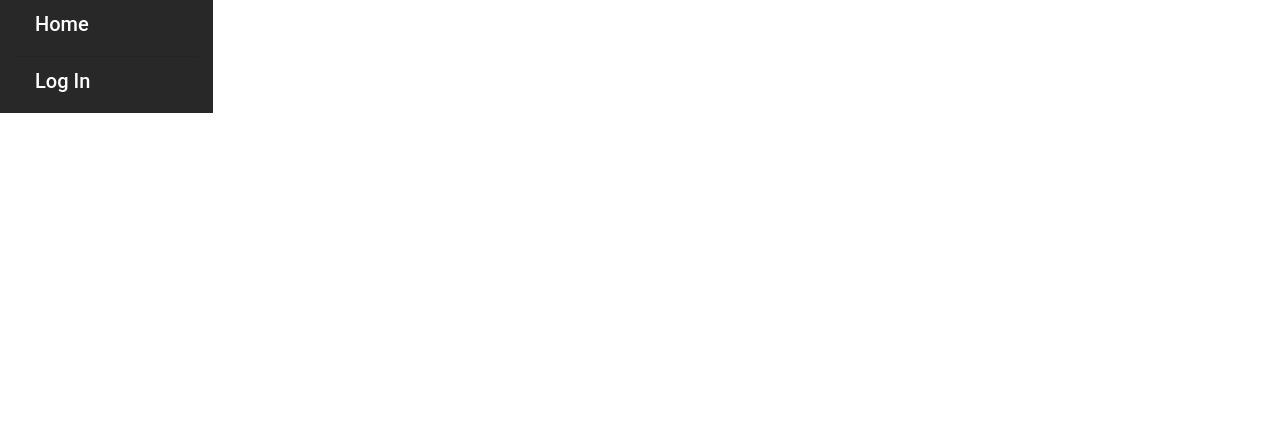
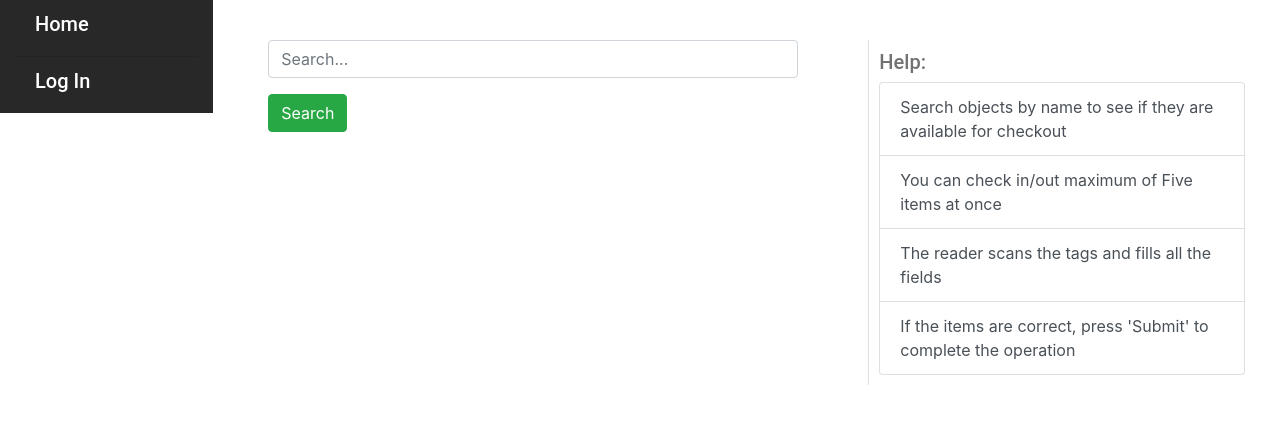
Before and after one commit to AliShahram/RFID-Library-Management-System, a Django app: page / in a window 1280 px wide. Shown: the part 96-520 px from the top of the page. Run offline with Django 3.2, Linux system fonts and the light colour scheme; some libraries are stand-ins or nearby versions.

Commit message:
added user search bar

```diff
--- a/RFID/static/RFID/style.css
+++ b/RFID/static/RFID/style.css
@@ -71,7 +71,9 @@ a:hover {
   background: black;
 }
 
-
+.user_search {
+  width: 100px;
+}
 
 
 
--- a/RFID/templates/registration/login.html
+++ b/RFID/templates/registration/login.html
@@ -26,7 +26,7 @@
             {{ form |crispy }}
             <button type="submit" class="btn btn-success">Login</button>
           </form>
-          <a href="{% url 'index' %}" class="btn btn-success">Back</a>
+          <a href="{% url 'UserHomePage' %}" class="btn btn-success">Back</a>
         </div>
       </div>
     </div>
--- a/RFID/views.py
+++ b/RFID/views.py
@@ -4,9 +4,9 @@ from django.shortcuts import render, get_object_or_404, redirect
 from django.core.exceptions import ObjectDoesNotExist
 from django.http import HttpResponse
 from django.contrib.auth.mixins import LoginRequiredMixin
+from django.views import View
 
 #Local imports
-from django.views import View
 from RFID.forms import *
 from RFID.models import *
 from .filters import *
--- /dev/null
+++ b/student/choices.py
@@ -0,0 +1,6 @@
+OBJ_LOCATION_CHOICES = (
+    ('', ("--  Location")),
+    ('H', ("Hopper")),
+    ('T', ("Turing")),
+
+)
--- /dev/null
+++ b/student/forms.py
@@ -0,0 +1,11 @@
+#Django imports
+from django import forms
+from django.forms import ModelForm, TextInput, Form
+
+#Local Imports
+from .choices import *
+
+
+class SearchBar(forms.Form):
+    name = forms.CharField(max_length=50, label='', required=False,
+    widget=forms.TextInput(attrs={'class':'form-field', 'placeholder': 'Search...'}))
--- /dev/null
+++ b/student/static/student/style.css
@@ -0,0 +1,60 @@
+h1,
+h2,
+h3,
+h4,
+h5,
+h6{
+  font-family: "Roboto",sans-serif;
+
+}
+
+/* ----- Base HTML Page ------ */
+
+.header {
+  background-color: 	#A52A2A;
+  color: black;
+  padding: 10px;
+}
+
+.header-title {
+  padding: 10px;
+}
+
+.full-width {
+  width: 100%;
+  margin: 0px;
+  padding: 0px;
+}
+
+.side-bar {
+  background-color: #282828;
+  height: 100%;
+}
+
+.side-bar-buttons {
+  color: white;
+  background-color: #282828;
+}
+
+a:hover {
+  color: black;
+}
+
+
+/* ----- Home Page ---- */
+
+.search-help {
+  margin-top: 40px;
+  margin-right: 10px;
+  padding: 10px;
+  color: #727272;
+}
+
+.search-box {
+  margin: 40px;
+
+}
+
+.user_search {
+  max-width: 150px;
+}
--- a/student/templates/student/home.html
+++ b/student/templates/student/home.html
@@ -1,4 +1,5 @@
 {% load static %}
+{% load crispy_forms_tags %}
 
 
 <html>
@@ -10,7 +11,7 @@
   <link rel="stylesheet" href="https://stackpath.bootstrapcdn.com/bootstrap/4.1.3/css/bootstrap.min.css" integrity="sha384-MCw98/SFnGE8fJT3GXwEOngsV7Zt27NXFoaoApmYm81iuXoPkFOJwJ8ERdknLPMO" crossorigin="anonymous">
 
   <!-- Custom CSS -->
-  <link rel="stylesheet" type="text/css" href="{% static 'RFID/style.css' %}">
+  <link rel="stylesheet" type="text/css" href="{% static 'student/style.css' %}">
 
   <!-- Font Awesome JS -->
   <script defer src="https://use.fontawesome.com/releases/v5.0.13/js/solid.js" integrity="sha384-tzzSw1/Vo+0N5UhStP3bvwWPq+uvzCMfrN1fEFe+xBmv1C/AtVX5K0uZtmcHitFZ" crossorigin="anonymous"></script>
@@ -35,13 +36,59 @@
       <div class="row">
         <div class="col-sm-2 side-bar">
           <div class="list-group list-group-flush">
-            <a href="{% url 'index' %}" class="list-group-item side-bar-buttons">
+            <a href="{% url 'UserHomePage' %}" class="list-group-item side-bar-buttons">
               <h5>Home</h5></a>
             <a href="{% url 'login' %}" class="list-group-item side-bar-buttons">
               <h5>Log In</h5></a>
           </div>
         </div>
-        <div class="col-sm-10">
+        <div class="col-sm-6">
+          <div class="search-box">
+            <form class="form-group" action="user-search" method="get">
+              {% csrf_token %}
+              {{searchForm.name |as_crispy_field}}
+              <button type="submit" class="btn btn-success">Search</button>
+            </form>
+            {% if message %}
+            <div class="message">
+              <h6>{{ message }}</h6>
+            </div>
+            {% endif %}
+            <table class="table table-hover">
+              {% if qResult %}
+                <thead>
+                  <tr>
+                    <th>Type</th>
+                    <th>Availability</th>
+                    <th>Max Checkout Days</th>
+                    <th>Location</th>
+                  </tr>
+                </thead>
+
+                <tbody>
+                  {% for elem in qResult %}
+                    <tr>
+                      <td>{{ elem.name }}</td>
+                      <td>{{ elem.get_availability_display }}</td>
+                      <td>{{ elem.max_time }}</td>
+                      <td>{{ elem.get_location_display }}</td>
+                    </tr>
+                  {% endfor %}
+                </tbody>
+              {% endif %}
+            </table>
+          </div>
+        </div>
+        <div class="col-sm-4">
+          <div class="search-help border-left">
+            <h5>Help:</h5>
+            <ul class="list-group">
+              <li class="list-group-item list-group-item-action">Search objects by name to see if they are available for checkout</li>
+              <li class="list-group-item list-group-item-action">You can check in/out maximum of Five items at once</li>
+              <li class="list-group-item list-group-item-action">The reader scans the tags and fills all the fields</li>
+              <li class="list-group-item list-group-item-action">If the items are correct, press 'Submit' to complete the operation</li>
+            </ul>
+          </div>
         </div>
       </div>
     </div>
--- a/student/urls.py
+++ b/student/urls.py
@@ -4,5 +4,7 @@ from . import views
 from .views import *
 
 urlpatterns = [
-    path('', views.index, name='index'),
+    path('', UserHomePage.as_view(), name='UserHomePage'),
+    path('user-search', UserSearch.as_view(), name='UserSearch'),
+
 ]
--- a/student/views.py
+++ b/student/views.py
@@ -1,6 +1,40 @@
+#Django imports
 from django.shortcuts import render, HttpResponse
+from django.views import View
+
+
+#Local imports
+from .forms import *
+from django.apps import apps
+Object = apps.get_model('RFID', 'Object')
+
+
 
 # Create your views here.
+class UserHomePage(View):
+    template = 'student/home.html'
 
-def index(request):
-    return render(request, 'student/home.html')
+
+    def get(self, request):
+        searchbar = SearchBar()
+        context = {'searchForm':searchbar}
+        return render(request, self.template, context)
+
+
+class UserSearch(View):
+    template = 'student/home.html'
+
+    def get(self, request):
+        searchbar = SearchBar(request.GET)
+        name = searchbar['name'].value()
+
+        querySet = Object.objects.filter(name__iexact=name)
+
+        if querySet:
+            message = None
+        else:
+            message = "The object does not exist in the system!"
+
+        searchbar = SearchBar()
+        context = {'searchForm':searchbar, 'message': message, 'qResult':querySet}
+        return render(request, self.template, context)
```
